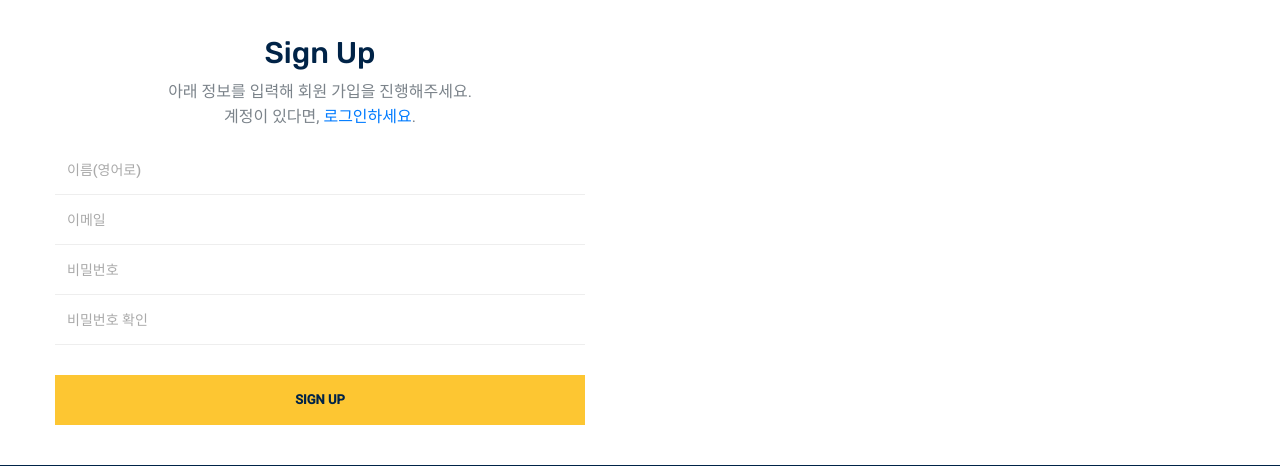
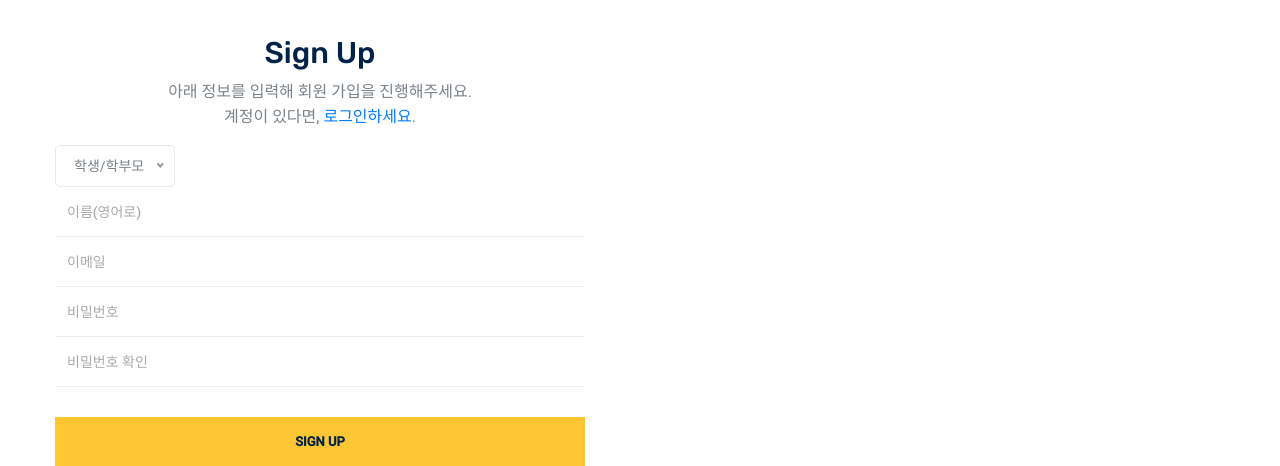
Before and after one commit to hayunyun/fighting, a Django app: page /accounts/signup/ in a window 1280 px wide. Shown: the part 80-546 px from the top of the page. Run offline with Django 3.2, Linux system fonts and the light colour scheme; some libraries are stand-ins or nearby versions.

Commit message:
일단 여기까지

```diff
--- a/templates/account/signup.html
+++ b/templates/account/signup.html
@@ -11,7 +11,10 @@
               <input type="hidden" name="csrfmiddlewaretoken" value="aMY9mZlpPUBKOmxMrATiqdmsdlALERNCz2UlXth4Ql2OVQWDGRPDW9TcJt5tI9lL">
               <div class="row">
                 <div class="col-lg-12 form_group">
-
+                  <select class="sort" name="test" align="center" space="&nbsp;">
+                     <option value="student">학생/학부모</option>
+                     <option value="teacher">교사</option>
+                  </select>
                   <input
                     name="username"
                     placeholder="이름(영어로)"
```
Also changed, not shown: db.sqlite3.
